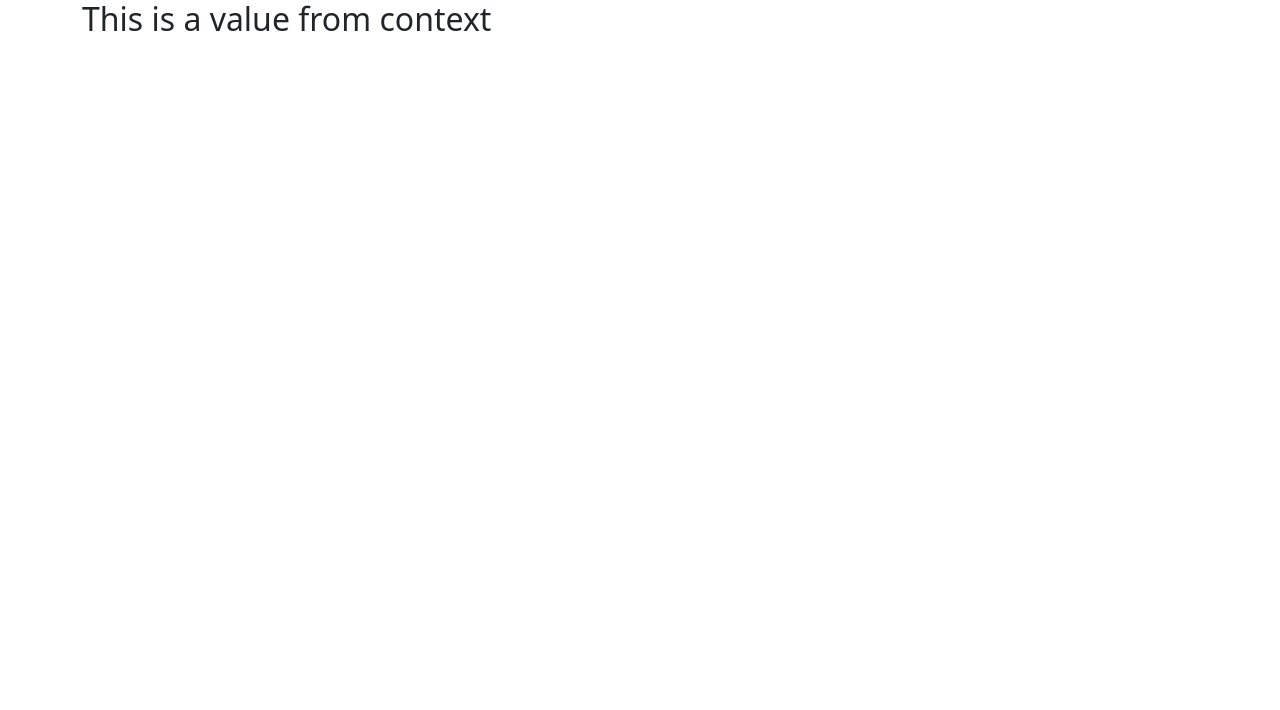
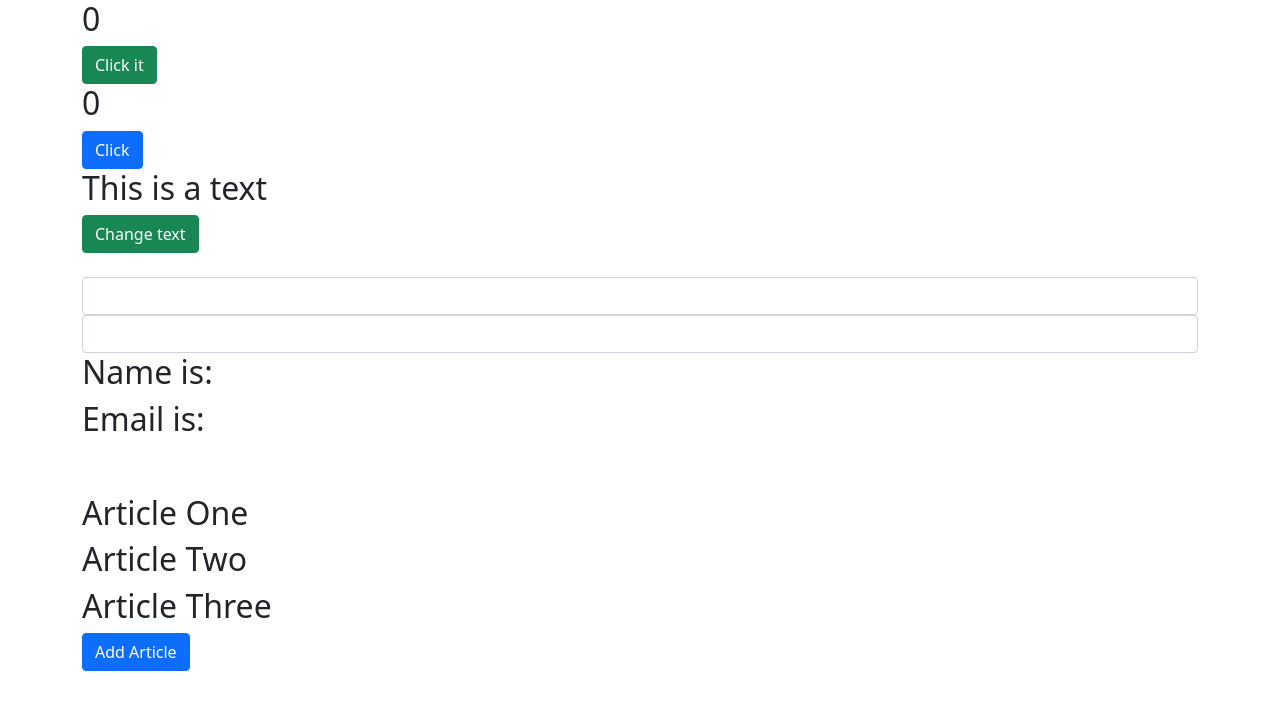
Before and after one commit to vitaliykalachev/Learning_React, a React (Create React App) app: page / in a window 1280 px wide. Shown: the top 710 px of the page. Built offline with nearby package versions, Linux system fonts and the light colour scheme.

Commit message:
useState() Hooks

```diff
--- a/src/App.js
+++ b/src/App.js
@@ -10,7 +10,8 @@ import Example2 from './components/Example2';
 import Form from './components/Form';
 import MyFragment from './components/MyFragment';
 import ComponentA from './components/ComponentA';
-
+import Counter from './components/Counter';
+import CounterHook from './components/CounterHook';
 
 export const MyContext = React.createContext()
 
@@ -23,11 +24,13 @@ function App() {
   return (
     <div className="container">
 
-      <MyContext.Provider value = "This is a value from context">
+      <Counter />
+      <CounterHook />
+      {/* <MyContext.Provider value = "This is a value from context">
 
       <ComponentA />
 
-      </MyContext.Provider>
+      </MyContext.Provider> */}
       {/* <Name/>
       <Example names = {['Python', 'Java', 'JavaScript', 'C#']}/>
       <Example2 names = {['React', 'React Native', 'Django', 'Flask']}/>
--- /dev/null
+++ b/src/components/Counter.js
@@ -0,0 +1,34 @@
+
+
+import React, { Component } from 'react'
+
+export class Counter extends Component {
+
+    constructor(props) {
+      super(props)
+
+      this.state = {
+         count:0
+      }
+    }
+
+    clickMe = () => {
+        this.setState({
+            count:this.state.count +1
+        })
+    }
+
+
+  render() {
+    return (
+      <div>
+        <h2>{this.state.count}</h2>
+
+        <button onClick = {this.clickMe} className="btn btn-success">Click it</button>
+
+      </div>
+    )
+  }
+}
+
+export default Counter
--- /dev/null
+++ b/src/components/CounterHook.js
@@ -0,0 +1,55 @@
+
+
+
+import React, {useState} from 'react'
+
+function CounterHook() {
+
+    const [count, setCount] = useState(0)
+    const [text, setText] = useState("This is a text")
+    const [info, setinfo] = useState({name:'', email:''})
+    const [articles, setArticles] = useState(['Article One', 'Article Two', 'Article Three'])
+
+    const addArticle = () => {
+        setArticles ([...articles, 'New Article'])
+    }
+
+
+
+  return (
+    <div>
+
+        <h2>{count}</h2>
+        <button onClick = {() => setCount(count+1)} className="btn btn-primary">Click</button>
+        <h2>{text}</h2>
+        <button onClick = {() => setText("The text is changed")} className="btn btn-success">Change text</button>
+
+        <br />
+        <br />
+        <input type="text" className = "form-control" value = {info.name}
+        onChange = {e => setinfo({...info, name:e.target.value})}
+        />
+        <input type="text" className = "form-control" value = {info.email}
+        onChange = {e => setinfo({...info, email:e.target.value})}
+        />
+
+        <h2>Name is: {info.name}</h2>
+        <h2>Email is: {info.email}</h2>
+
+
+        <br />
+        <br />
+
+        {articles.map(article =>{
+            return <h2>{article}</h2>
+        })}
+
+        <button onClick = {addArticle} className="btn btn-primary">Add Article</button>
+
+
+
+    </div>
+  )
+}
+
+export default CounterHook
```
